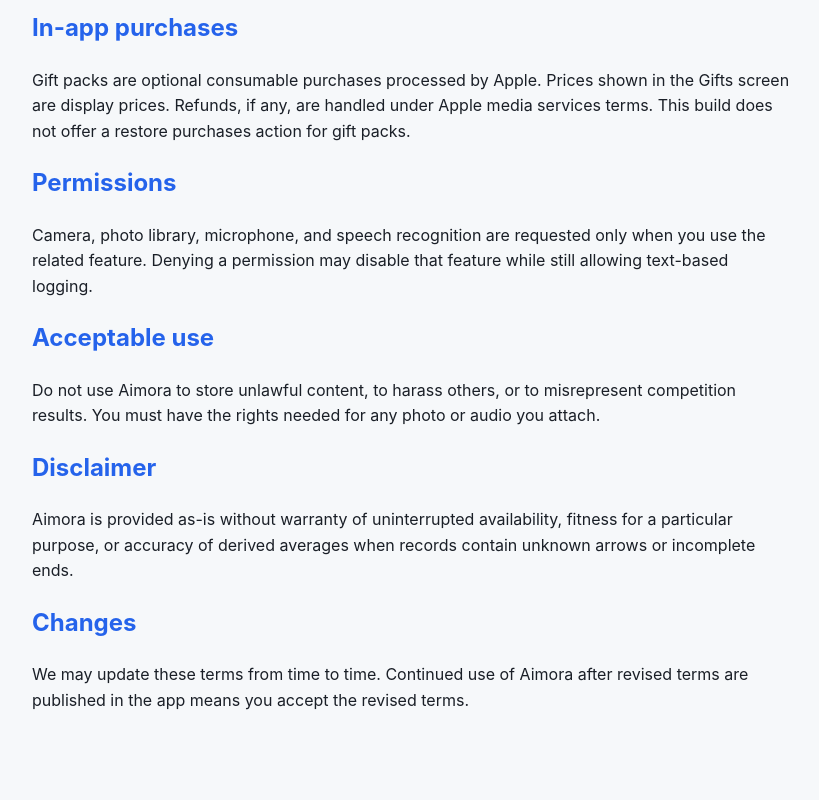
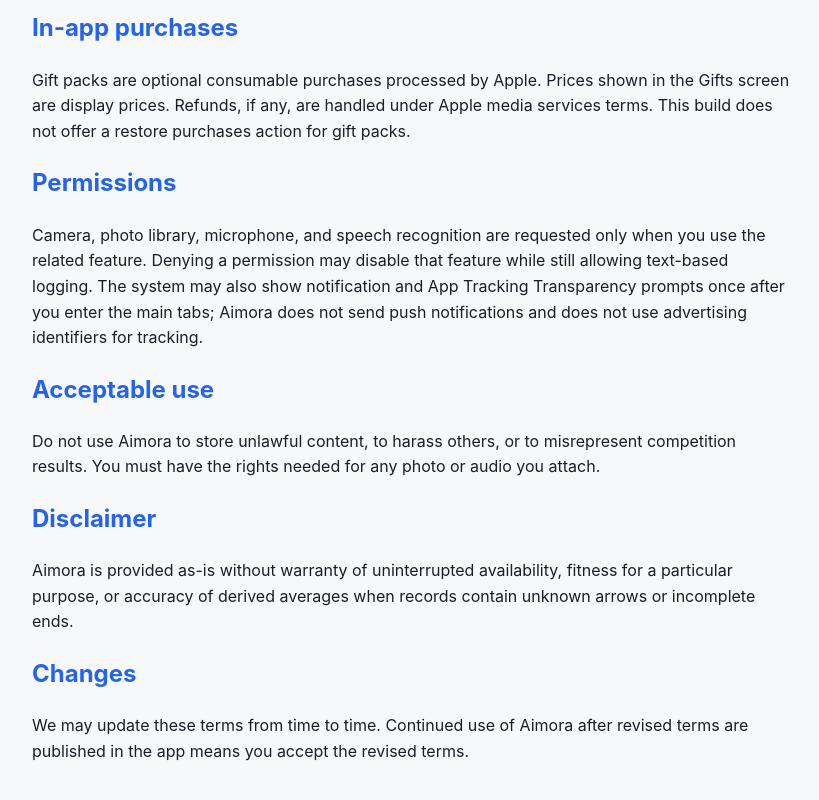
Before and after one commit to Aimora1/aimora-legal, a plain HTML site: page terms.html in a window 1280 px wide. Shown: the part 796-1596 px from the top of the page, without its empty margins (228-1047 px from the left). Drawn offline with Linux system fonts and the light colour scheme.

Commit message:
Update Aimora privacy and terms for ATT prompt-only and on-use media permissions.
Co-authored-by: Cursor <cursoragent@cursor.com>

```diff
--- a/terms.html
+++ b/terms.html
@@ -36,7 +36,7 @@
   <p>Gift packs are optional consumable purchases processed by Apple. Prices shown in the Gifts screen are display prices. Refunds, if any, are handled under Apple media services terms. This build does not offer a restore purchases action for gift packs.</p>
 
   <h2>Permissions</h2>
-  <p>Camera, photo library, microphone, and speech recognition are requested only when you use the related feature. Denying a permission may disable that feature while still allowing text-based logging.</p>
+  <p>Camera, photo library, microphone, and speech recognition are requested only when you use the related feature. Denying a permission may disable that feature while still allowing text-based logging. The system may also show notification and App Tracking Transparency prompts once after you enter the main tabs; Aimora does not send push notifications and does not use advertising identifiers for tracking.</p>
 
   <h2>Acceptable use</h2>
   <p>Do not use Aimora to store unlawful content, to harass others, or to misrepresent competition results. You must have the rights needed for any photo or audio you attach.</p>
```
Also changed, not shown: privacy.html (+1 -1 lines).
